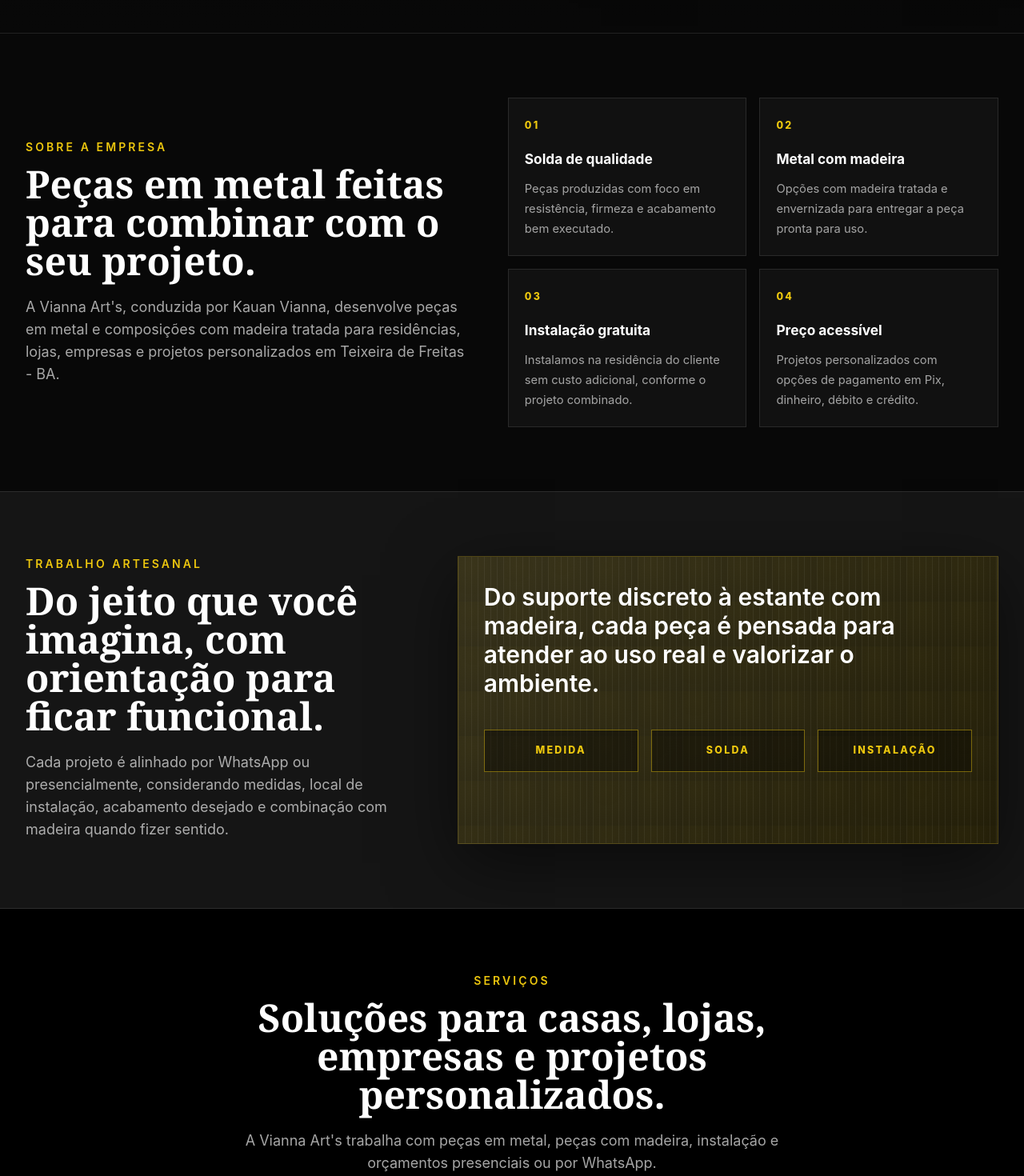
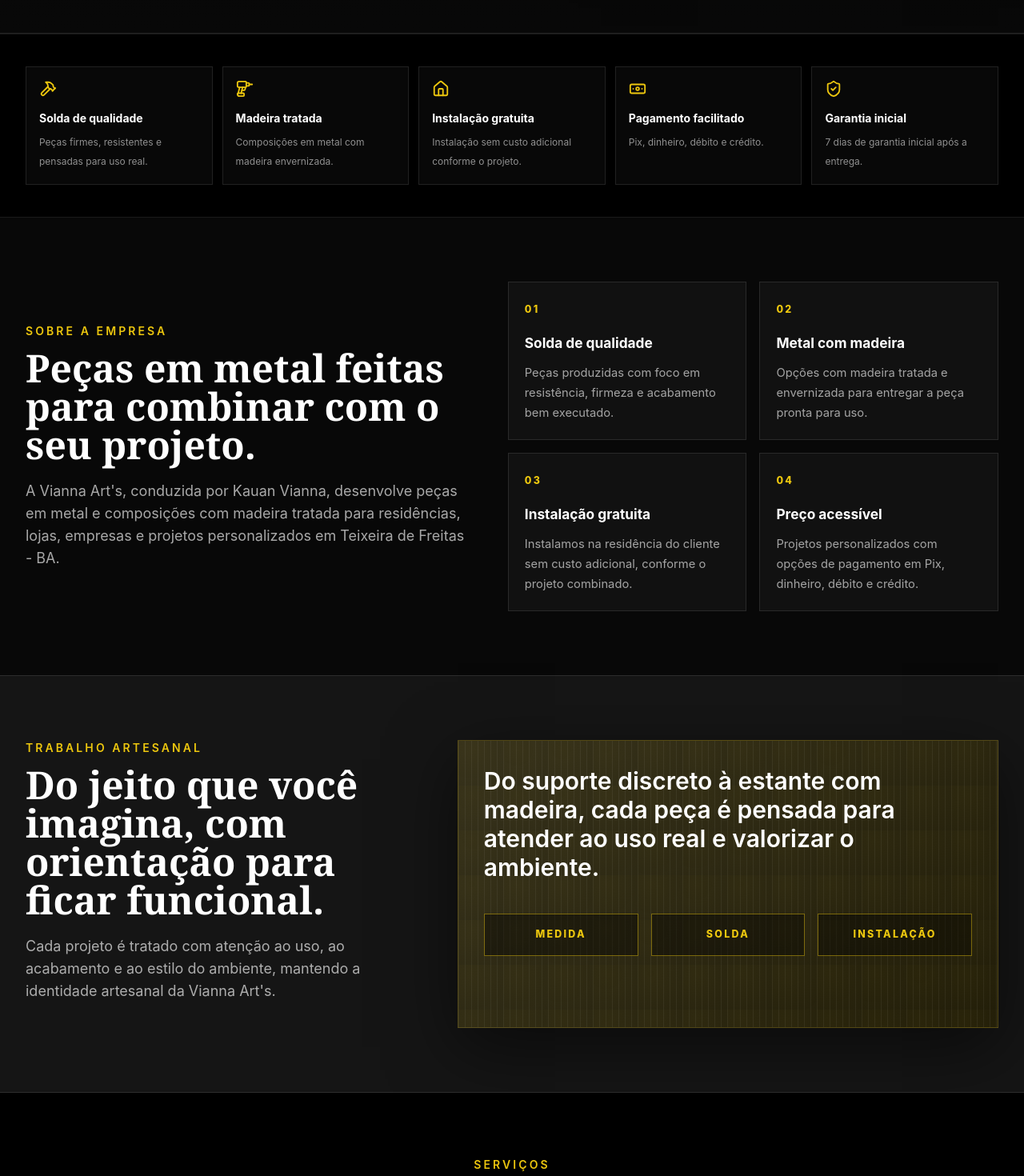
Before and after one commit to Gusmitioco/Vianna-Arts, a Next.js app: page / in a window 1280 px wide. Shown: the part 800-2270 px from the top of the page at 80% size. Built offline with nearby package versions, Linux system fonts and the light colour scheme; no server answers; the database is empty.

Commit message:
Melhora conversao sem instrucoes de orcamento

```diff
--- a/src/app/page.tsx
+++ b/src/app/page.tsx
@@ -13,6 +13,7 @@
 import Hero from '@/components/Hero';
 import SectionTitle from '@/components/SectionTitle';
 import ServiceCard from '@/components/ServiceCard';
+import TrustHighlights from '@/components/TrustHighlights';
 import WhatsAppCTA from '@/components/WhatsAppCTA';
 import { getFeaturedProducts } from '@/lib/products';
 
@@ -61,6 +62,7 @@
   return (
     <>
       <Hero />
+      <TrustHighlights />
 
       <section className="bg-coal px-5 py-20 lg:px-8">
         <div className="mx-auto grid max-w-7xl gap-12 lg:grid-cols-[0.95fr_1.05fr] lg:items-center">
@@ -100,7 +102,7 @@
             <SectionTitle
               eyebrow="Trabalho artesanal"
               title="Do jeito que você imagina, com orientação para ficar funcional."
-              description="Cada projeto é alinhado por WhatsApp ou presencialmente, considerando medidas, local de instalação, acabamento desejado e combinação com madeira quando fizer sentido."
+              description="Cada projeto é tratado com atenção ao uso, ao acabamento e ao estilo do ambiente, mantendo a identidade artesanal da Vianna Art's."
             />
             <div className="relative min-h-[360px] overflow-hidden border border-gold/25 bg-metal p-8 shadow-hard">
               <div className="absolute inset-0 product-texture" />
@@ -125,7 +127,7 @@
           <SectionTitle
             eyebrow="Serviços"
             title="Soluções para casas, lojas, empresas e projetos personalizados."
-            description="A Vianna Art's trabalha com peças em metal, peças com madeira, instalação e orçamentos presenciais ou por WhatsApp."
+            description="A Vianna Art's trabalha com peças em metal, peças com madeira, instalação e atendimento direto para projetos residenciais e comerciais."
             align="center"
           />
           <div className="mt-12 grid gap-5 md:grid-cols-2 xl:grid-cols-3">
--- a/src/app/servicos/[slug]/page.tsx
+++ b/src/app/servicos/[slug]/page.tsx
@@ -82,18 +82,18 @@
           />
           <div className="border border-gold/35 bg-gold/10 p-6">
             <p className="text-sm font-semibold uppercase tracking-[0.18em] text-gold">
-              Orçamento
+              Atendimento
             </p>
             <p className="mt-3 text-sm leading-7 text-white/68">
-              Envie medidas, fotos do local ou referência da peça. O orçamento
-              pode ser feito pelo WhatsApp ou presencialmente.
+              Atendimento direto para conversar sobre estilo, acabamento,
+              disponibilidade e possibilidades para o seu projeto.
             </p>
             <a
               href={`${COMPANY.whatsappUrl}?text=${message}`}
               className="mt-5 inline-flex w-full items-center justify-center gap-2 border border-gold bg-gold px-5 py-3 text-sm font-bold uppercase tracking-[0.12em] text-coal transition hover:bg-transparent hover:text-gold"
             >
               <MessageCircle size={17} />
-              Solicitar orçamento
+              Chamar no WhatsApp
             </a>
           </div>
         </div>
@@ -105,7 +105,7 @@
             <SectionTitle
               eyebrow="Diferenciais"
               title="Produção artesanal com foco em resistência, acabamento e uso real."
-              description="Cada serviço é alinhado conforme ambiente, medidas, acabamento desejado e necessidade do cliente."
+              description="Cada serviço recebe atenção ao acabamento, à resistência da peça e ao resultado final no ambiente."
             />
           </div>
           <div className="grid gap-4 sm:grid-cols-2">
@@ -155,7 +155,7 @@
         <div className="mx-auto max-w-4xl">
           <SectionTitle
             eyebrow="Dúvidas comuns"
-            title="Informações úteis antes de pedir orçamento."
+            title="Informações úteis sobre este serviço."
           />
           <div className="mt-8 space-y-3">
             {service.faq.map((item) => (
--- a/src/components/ProductMeasureForm.tsx
+++ b/src/components/ProductMeasureForm.tsx
@@ -42,11 +42,11 @@
         </div>
         <div>
           <h2 className="font-display text-3xl font-semibold text-white">
-            Solicitar orçamento
+            Falar sobre esta peça
           </h2>
           <p className="mt-3 text-sm leading-7 text-white/62">
-            Informe medidas aproximadas e detalhes do projeto. A mensagem será
-            enviada diretamente para o WhatsApp da Vianna Art's.
+            Use os campos abaixo se quiser adiantar algumas informações. O
+            atendimento final acontece diretamente com a Vianna Art's.
           </p>
         </div>
       </div>
@@ -107,7 +107,7 @@
           value={notes}
           onChange={(event) => setNotes(event.target.value)}
           rows={5}
-          placeholder="Ambiente de uso, referência, prazo, tipo de instalação ou outra informação importante"
+          placeholder="Detalhes adicionais"
         />
       </label>
 
@@ -116,7 +116,7 @@
         className="mt-6 inline-flex w-full items-center justify-center gap-2 border border-gold bg-gold px-6 py-3.5 text-sm font-bold uppercase tracking-[0.12em] text-coal transition hover:bg-transparent hover:text-gold md:w-auto"
       >
         <Send size={18} />
-        Enviar medidas pelo WhatsApp
+        Chamar no WhatsApp
       </a>
     </div>
   );
--- /dev/null
+++ b/src/components/TrustHighlights.tsx
@@ -0,0 +1,54 @@
+import { Banknote, Drill, Hammer, Home, ShieldCheck } from 'lucide-react';
+
+const highlights = [
+  {
+    icon: Hammer,
+    title: 'Solda de qualidade',
+    description: 'Peças firmes, resistentes e pensadas para uso real.',
+  },
+  {
+    icon: Drill,
+    title: 'Madeira tratada',
+    description: 'Composições em metal com madeira envernizada.',
+  },
+  {
+    icon: Home,
+    title: 'Instalação gratuita',
+    description: 'Instalação sem custo adicional conforme o projeto.',
+  },
+  {
+    icon: Banknote,
+    title: 'Pagamento facilitado',
+    description: 'Pix, dinheiro, débito e crédito.',
+  },
+  {
+    icon: ShieldCheck,
+    title: 'Garantia inicial',
+    description: '7 dias de garantia inicial após a entrega.',
+  },
+];
+
+export default function TrustHighlights() {
+  return (
+    <section className="border-y border-white/10 bg-black px-5 py-10 lg:px-8">
+      <div className="mx-auto grid max-w-7xl gap-3 sm:grid-cols-2 lg:grid-cols-5">
+        {highlights.map((item) => {
+          const Icon = item.icon;
+
+          return (
+            <div
+              key={item.title}
+              className="border border-white/10 bg-white/[0.03] p-4 transition hover:border-gold/45 hover:bg-gold/10"
+            >
+              <Icon size={22} className="text-gold" />
+              <strong className="mt-4 block text-sm text-white">{item.title}</strong>
+              <p className="mt-2 text-xs leading-6 text-white/55">
+                {item.description}
+              </p>
+            </div>
+          );
+        })}
+      </div>
+    </section>
+  );
+}
--- a/src/components/WhatsAppCTA.tsx
+++ b/src/components/WhatsAppCTA.tsx
@@ -10,12 +10,11 @@
             Atendimento direto
           </p>
           <h2 className="mt-3 font-display text-3xl font-semibold text-white md:text-4xl">
-            Quer uma peça sob medida ou um orçamento?
+            Quer uma peça sob medida ou um atendimento direto?
           </h2>
           <p className="mt-4 max-w-2xl text-white/65">
-            Envie sua ideia, medidas ou referência pelo WhatsApp. O orçamento
-            pode ser feito online ou presencialmente, com prazo definido conforme
-            cada projeto.
+            Fale com a Vianna Art's pelo WhatsApp e receba um atendimento próximo,
+            direto e alinhado ao tipo de peça que você procura.
           </p>
         </div>
         <a
```
